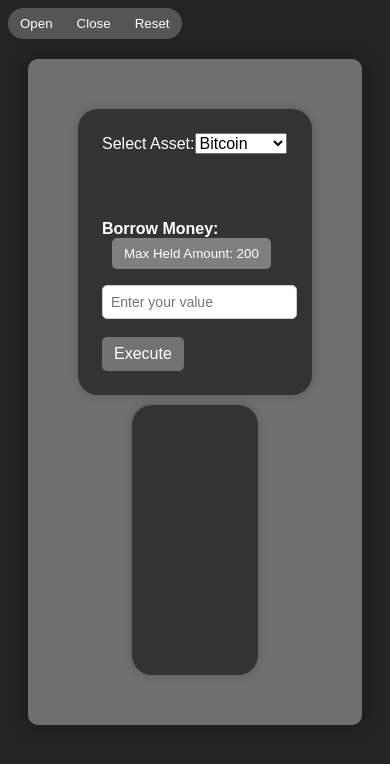
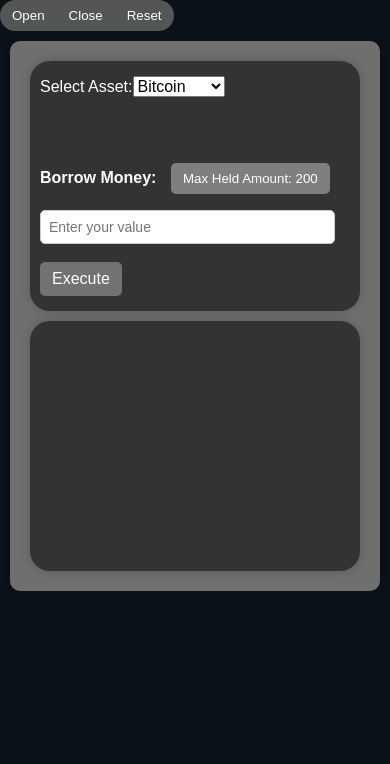
Before and after one commit to himanshuxgit/ui, a React (Vite) app: page / in a window 390 px wide. Shown: the top 764 px of the page. Built offline with nearby package versions, Linux system fonts and the light colour scheme.

Commit message:
made it responsive

```diff
--- a/src/App.jsx
+++ b/src/App.jsx
@@ -1,7 +1,6 @@
 import React from 'react';
 import DelayedInput from './components/input';
 import Navbar from './components/Nav';
-
 const App = () => {
   return (
     <div>
--- a/src/index.css
+++ /dev/null
@@ -1,5 +0,0 @@
-:root {
-  font-family: Inter, system-ui, Avenir, Helvetica, Arial, sans-serif;
-
-  background-color: #242424;
-}
--- a/src/main.jsx
+++ b/src/main.jsx
@@ -1,7 +1,6 @@
 import React from 'react'
 import ReactDOM from 'react-dom/client'
 import App from './App.jsx'
-import './index.css'
 ReactDOM.createRoot(document.getElementById('root')).render(
   <React.StrictMode>
     <App />
--- a/src/styles/input.css
+++ b/src/styles/input.css
@@ -1,29 +1,41 @@
-.card-container {
+* {
+    box-sizing: border-box;
+}
+body {
+    margin: 0;
+    font-family: Arial, sans-serif;
+    background-color: #0b121a;
+    overflow-x: hidden;
+
+  }
+  .card-container {
     display: flex;
     flex-wrap: wrap;
-    justify-content: space-around;
-    align-items: center;
-    padding: 50px;
+    justify-content: space-evenly;
+    align-items: start;
+    padding: 20px;
     background-color: #6f6f6f;
     color: white;
     border-radius: 10px;
     box-shadow: 0 0 20px rgba(0, 0, 0, 0.3);
-    margin: 20px;
-    gap:10px;
-  }
+    margin: 10px;
+    gap: 10px;
+}
 
 .delayed-input-container {
-    font-family: Arial, sans-serif;
-    padding: 1.5em;
+    width: 100%;
+    height: 250px;
     display: flex;
     flex-direction: column;
-    align-items: start;
+    justify-content: center;
+    align-items: self-start;
+    padding: 10px;
+    background-color: #333;
+    color: white;
+    border-radius: 20px;
     box-shadow: 0 0 10px rgba(0, 0, 0, 0.2);
-    background-color: #333;
-    min-width: 45%;
-    border-radius: 20px;
-  }
-
+    text-align: center;
+}
   label, .asset-menu, .borrow-amount, .readonly-textbox, .execute {
     font-size: 16px;
   }
@@ -87,6 +99,8 @@
 
 
   .card-rev {
+    width: 100%;
+    height: 250px;
     display: flex;
     flex-direction: column;
     justify-content: center;
@@ -97,6 +111,10 @@
     border-radius: 20px;
     box-shadow: 0 0 10px rgba(0, 0, 0, 0.2);
     text-align: center;
-    min-width: 45%;
-    height: 250px;
   }
+  @media only screen and (min-width: 600px) {
+    .delayed-input-container,
+    .card-rev {
+        width: 40%;
+    }
+}
```
